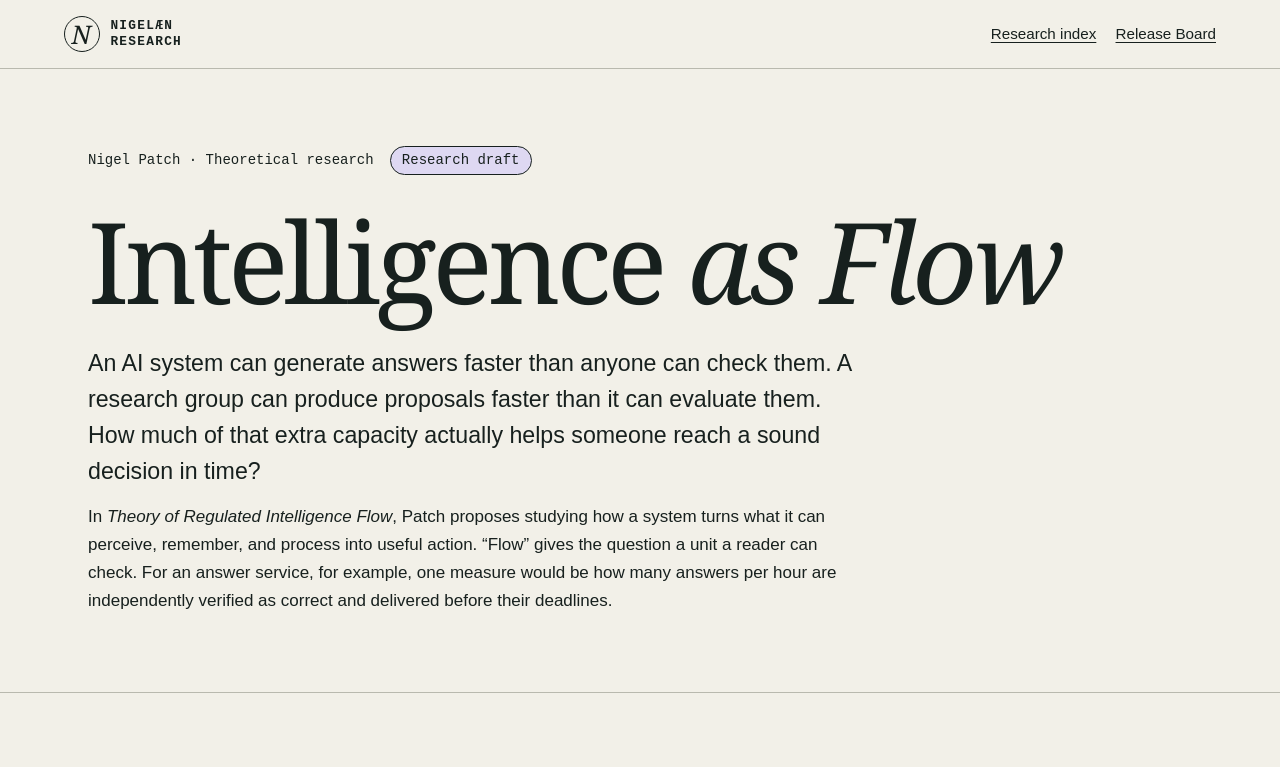
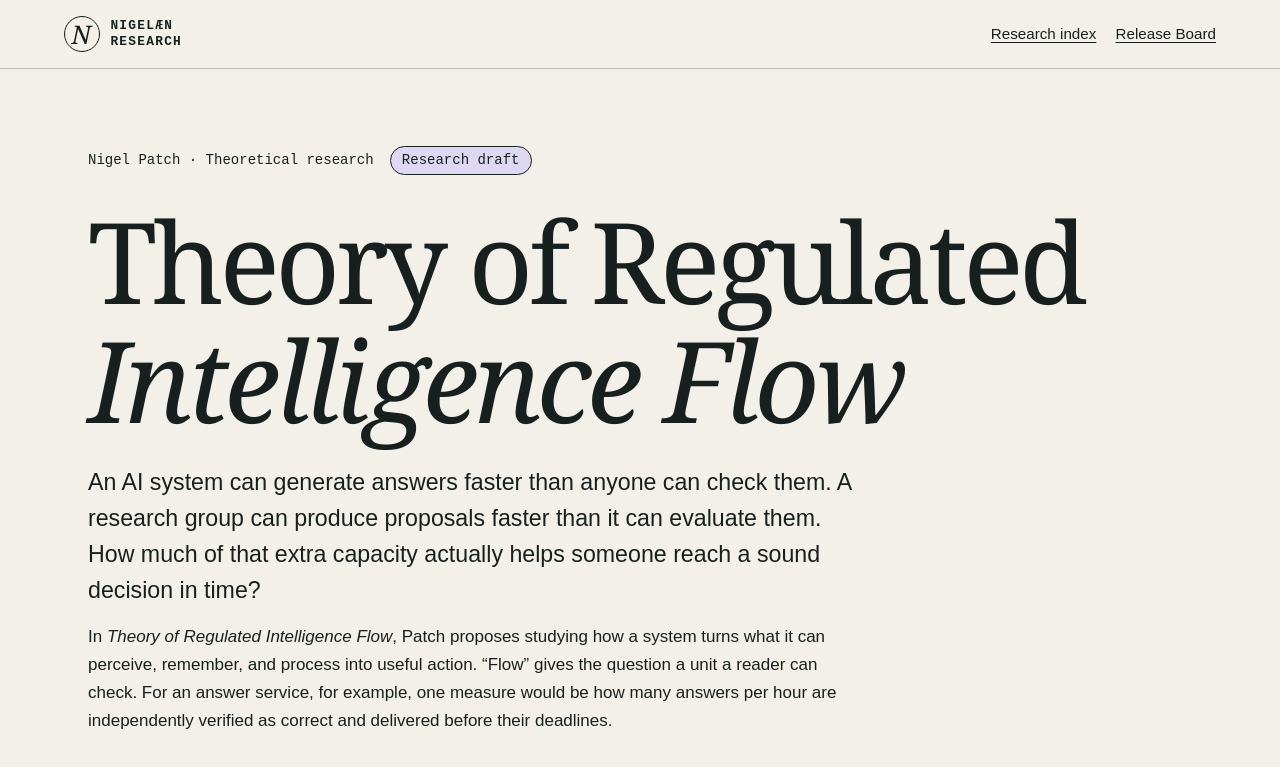
Before and after one commit to trillionheir222/nigelaen-research, a plain HTML site: page intelligence-as-flow.html in a window 1280 px wide. Shown: the top 767 px of the page. Drawn offline with Linux system fonts and the light colour scheme.

Commit message:
Use full manuscript title in research profile

```diff
--- a/intelligence-as-flow.html
+++ b/intelligence-as-flow.html
@@ -3,7 +3,7 @@
 <head>
   <meta charset="utf-8">
   <meta name="viewport" content="width=device-width, initial-scale=1">
-  <title>Intelligence as Flow — Nigelæn Research</title>
+  <title>Theory of Regulated Intelligence Flow — Nigelæn Research</title>
   <meta name="description" content="Nigel Patch’s Theory of Regulated Intelligence Flow asks how a system turns available information, memory, and processing capacity into timely, verifiable outcomes.">
   <style>
     :root {
@@ -65,7 +65,7 @@
     <section aria-labelledby="title">
       <div class="inner">
         <div class="meta"><span>Nigel Patch · Theoretical research</span><span class="badge">Research draft</span></div>
-        <h1 id="title">Intelligence <em>as Flow</em></h1>
+        <h1 id="title">Theory of Regulated<br> <em>Intelligence Flow</em></h1>
         <p class="lead">An AI system can generate answers faster than anyone can check them. A research group can produce proposals faster than it can evaluate them. How much of that extra capacity actually helps someone reach a sound decision in time?</p>
         <p class="copy">In <cite>Theory of Regulated Intelligence Flow</cite>, Patch proposes studying how a system turns what it can perceive, remember, and process into useful action. “Flow” gives the question a unit a reader can check. For an answer service, for example, one measure would be how many answers per hour are independently verified as correct and delivered before their deadlines.</p>
       </div>
```
